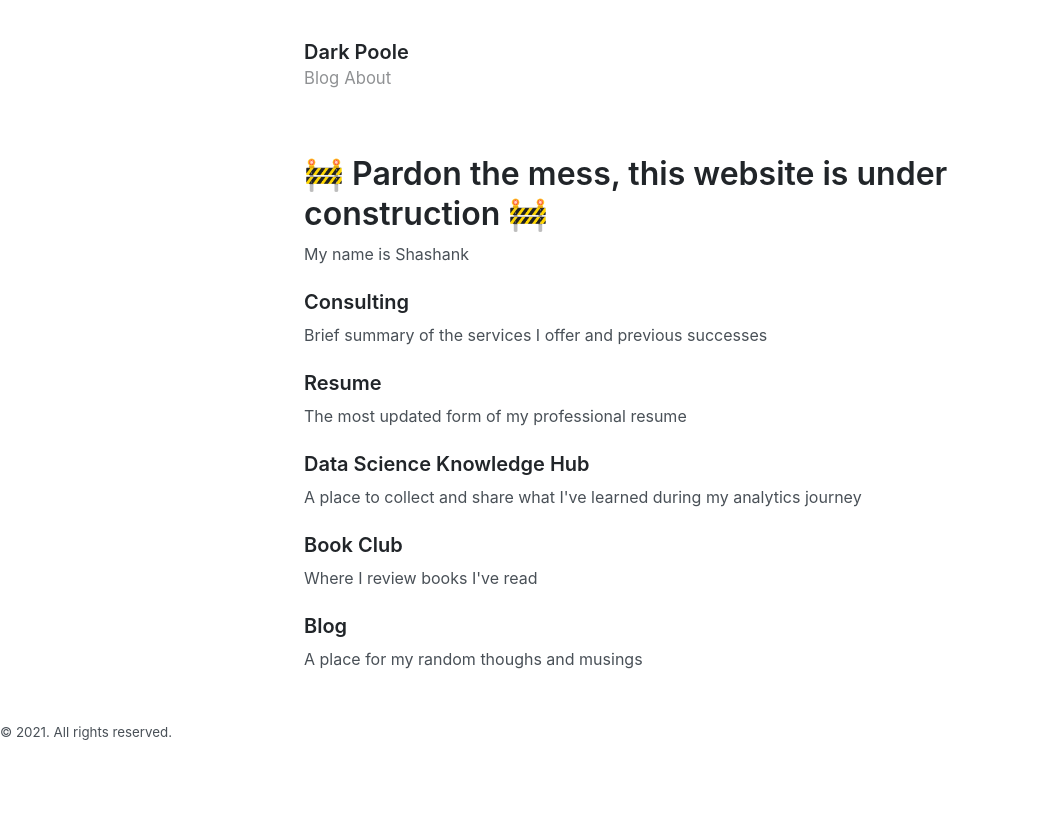
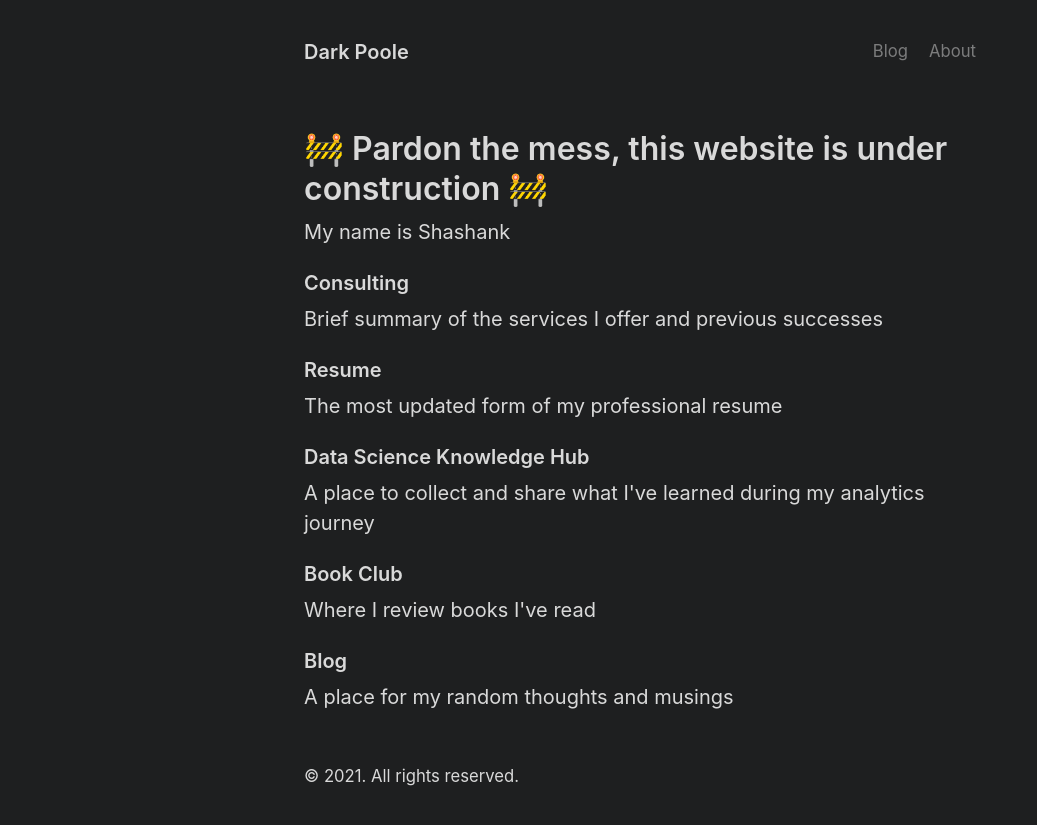
Before and after one commit to kshashank03/kshashank03.github.io, a Jekyll site: the page built from index.html, in a window 1280 px wide. Shown: the top 825 px of the page, without its empty margins (0-1037 px from the left). Built offline with Jekyll 4.4.1, drawn with Linux system fonts in a browser that asks for light colours; the list of posts is cut into pages by our own code.

Commit message:
dark poole push

```diff
--- a/_sass/_masthead.scss
+++ b/_sass/_masthead.scss
@@ -18,6 +18,13 @@
 
   small {
     font-weight: 400;
-    opacity: .5;
+    opacity: 0.5;
   }
 }
+
+// Navbar styles
+.nav {
+  float: right;
+  line-height: 1.25rem;
+  word-spacing: 1rem;
+}
--- a/_sass/_pagination.scss
+++ b/_sass/_pagination.scss
@@ -6,7 +6,7 @@
 .pagination {
   display: flex;
   margin: 0 -1.5rem var(--spacer);
-  color: var(--gray-500);
+  color: grey;
   text-align: center;
 }
 
--- a/_sass/_variables.scss
+++ b/_sass/_variables.scss
@@ -9,6 +9,10 @@
   --gray-700: #495057;
   --gray-800: #343a40;
   --gray-900: #212529;
+  --dark-poole-001: hsl(200, 3%, 12%);
+  --dark-poole-002: hsl(0, 0%, 85%);
+  --dark-poole-link-color: rgba(255, 255, 255, 0.75);
+  --dark-poole-link-hover: #fff;
 
   --red: #fa5252;
   --pink: #e64980;
@@ -26,8 +30,10 @@
   --blue-400: #4dabf7;
   --yellow-100: #fff3bf;
 
-  --body-font: -apple-system, BlinkMacSystemFont, "Segoe UI", Roboto, "Helvetica Neue", Arial, "Noto Sans", sans-serif, "Apple Color Emoji", "Segoe UI Emoji", "Segoe UI Symbol", "Noto Color Emoji";
-  --body-font-size: 16px;
+  --body-font: -apple-system, BlinkMacSystemFont, "Segoe UI", Roboto,
+    "Helvetica Neue", Arial, "Noto Sans", sans-serif, "Apple Color Emoji",
+    "Segoe UI Emoji", "Segoe UI Symbol", "Noto Color Emoji";
+  --body-font-size: 20px;
   --body-line-height: 1.5;
   --body-color: var(--gray-700);
   --body-bg: #fff;
@@ -38,9 +44,10 @@
   --heading-color: var(--gray-900);
 
   --border-color: var(--gray-300);
-  --border-radius: .25rem;
+  --border-radius: 0.25rem;
 
-  --code-font: SFMono-Regular, Menlo, Monaco, Consolas, "Liberation Mono", "Courier New", monospace;
+  --code-font: SFMono-Regular, Menlo, Monaco, Consolas, "Liberation Mono",
+    "Courier New", monospace;
   --code-color: var(--grape);
   --code-bg: var(--gray-000);
 
@@ -59,8 +66,19 @@
     --link-color: var(--blue-300);
     --link-hover-color: var(--blue-400);
 
-    --border-color: rgba(255,255,255,.15);
+    --border-color: rgba(255, 255, 255, 0.15);
 
     --code-bg: var(--gray-900);
   }
 }
+
+// Dark Poole theme
+[data-theme="dark-poole"] {
+  --body-color: var(--dark-poole-002);
+  --body-bg: var(--dark-poole-001);
+  --heading-color: var(--dark-poole-002);
+  --link-color: var(--dark-poole-link-color);
+  --link-hover-color: var(--dark-poole-link-hover);
+  --border-color: rgba(255, 255, 255, 0.15);
+  --code-bg: var(--gray-900);
+}
--- a/index.html
+++ b/index.html
@@ -2,6 +2,7 @@
 layout: default
 title: Home
 ---
+
 <div>
   <h1>🚧 Pardon the mess, this website is under construction 🚧</h1>
   <p>My name is Shashank</p>
@@ -14,10 +15,11 @@
   <h3>Book Club</h3>
   <p>Where I review books I've read</p>
   <h3>Blog</h3>
-  <p>A place for my random thoughs and musings</p>
+  <p>A place for my random thoughts and musings</p>
 
 
 </div>
+
 
 <!-- <div class="posts">
   {% for post in paginator.posts %}
@@ -33,9 +35,9 @@
     {{ post.content }}
   </article>
   {% endfor %}
-</div> -->
+</div>
 
-<!-- <div class="pagination">
+<div class="pagination">
   {% if paginator.next_page %}
     <a class="pagination-item older" href="{{ paginator.next_page_path | relative_url }}">Older</a>
   {% else %}
@@ -45,5 +47,5 @@
     <a class="pagination-item newer" href="{{ paginator.previous_page_path | prepend: relative_url }}">Newer</a>
   {% else %}
     <span class="pagination-item newer">Newer</span>
-  {% endif %} -->
-</div>
+  {% endif %}
+</div> -->
```
Also changed, not shown: test.md (deleted, +0 -29 lines), Gemfile.lock, README.md, 1 other file.
